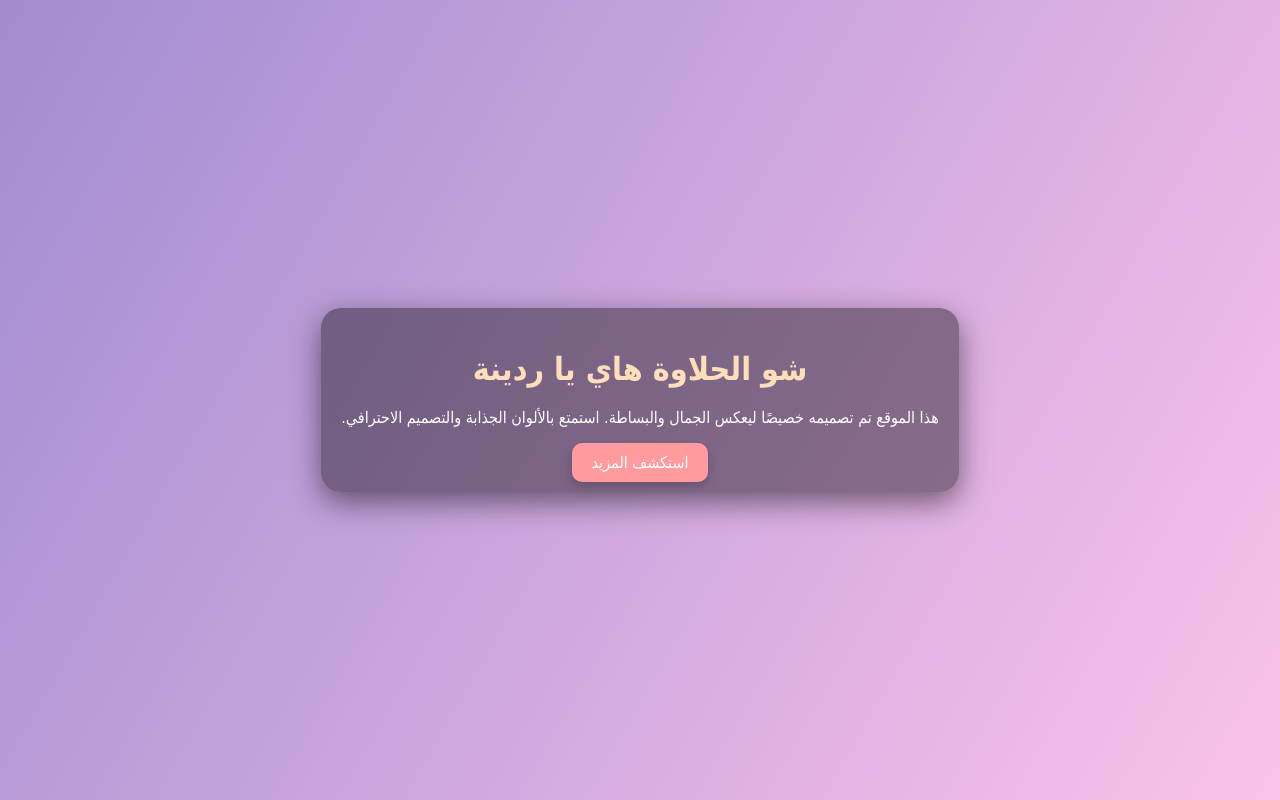
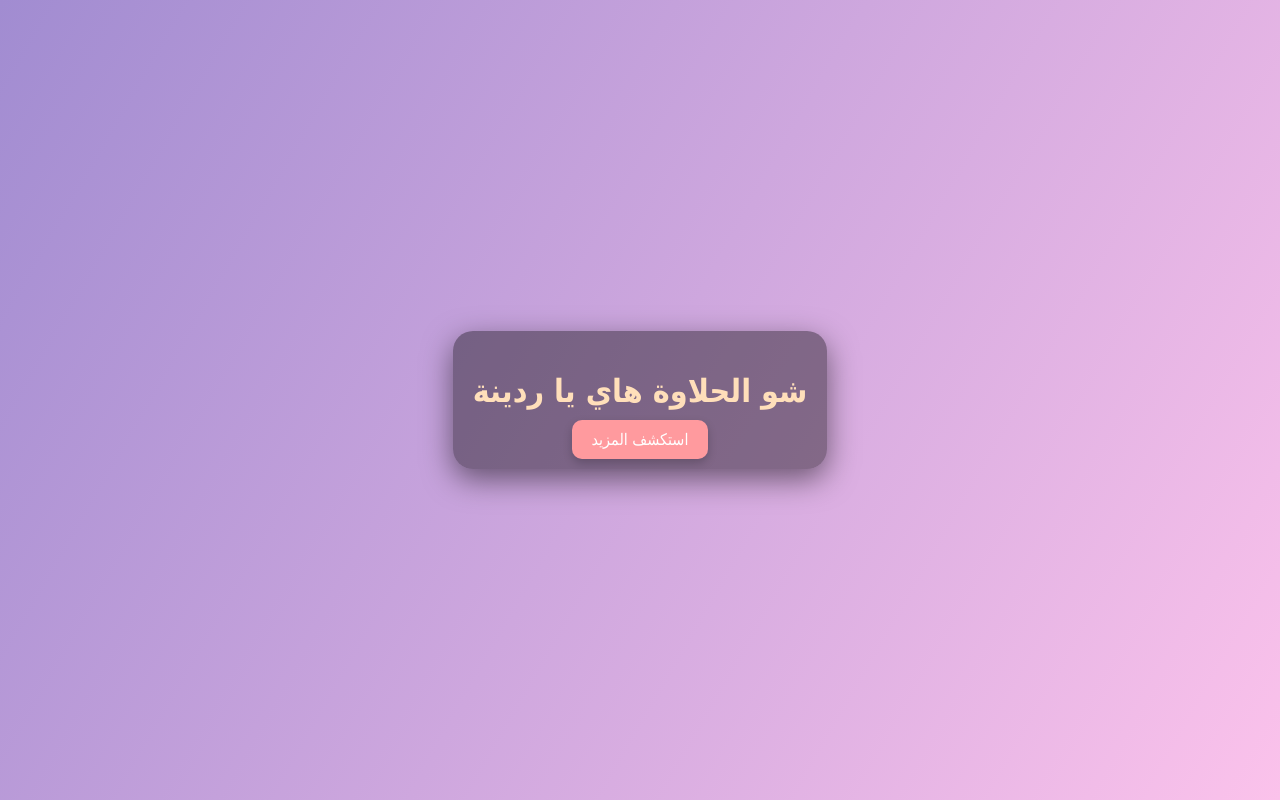
Before and after one commit to mohabulatifah/Rodaina, a plain HTML site: page index.html in a window 1280 px wide. Drawn offline with Linux system fonts and the light colour scheme.

Commit message:
Update index.html

```diff
--- a/index.html
+++ b/index.html
@@ -75,7 +75,6 @@
 <body>
     <div class="container">
         <h1>شو الحلاوة هاي يا ردينة</h1>
-        <p>هذا الموقع تم تصميمه خصيصًا ليعكس الجمال والبساطة. استمتع بالألوان الجذابة والتصميم الاحترافي.</p>
         <div class="button">
             <a href="#" class="btn">استكشف المزيد</a>
         </div>
```
